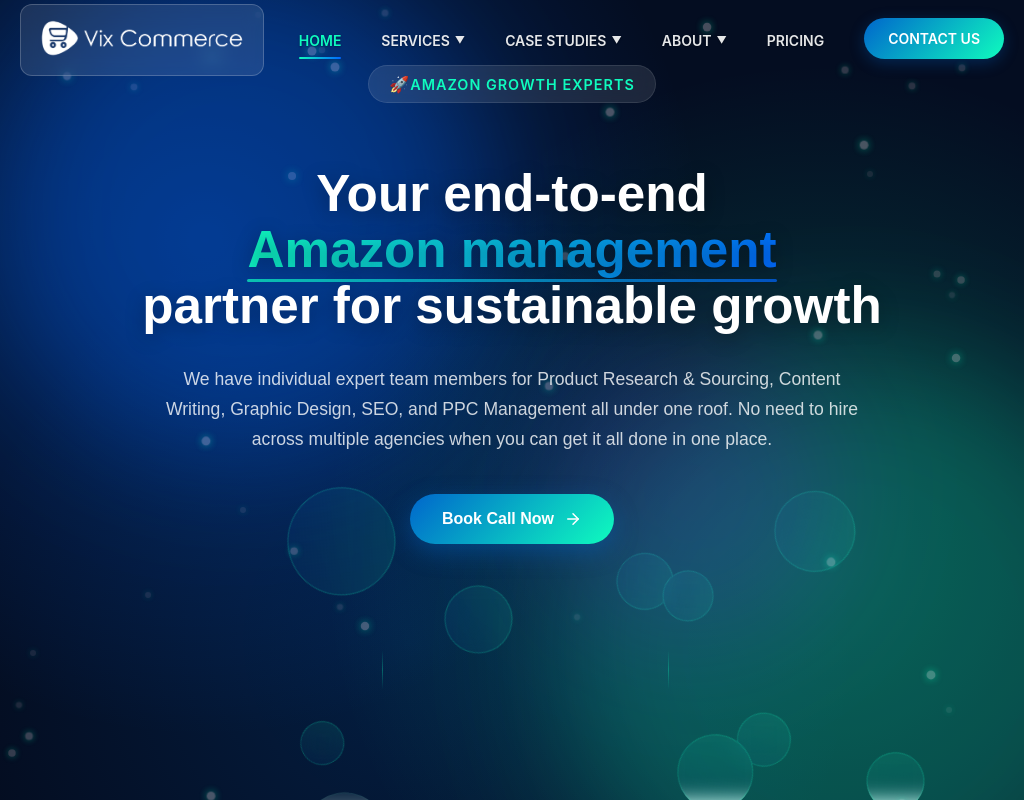
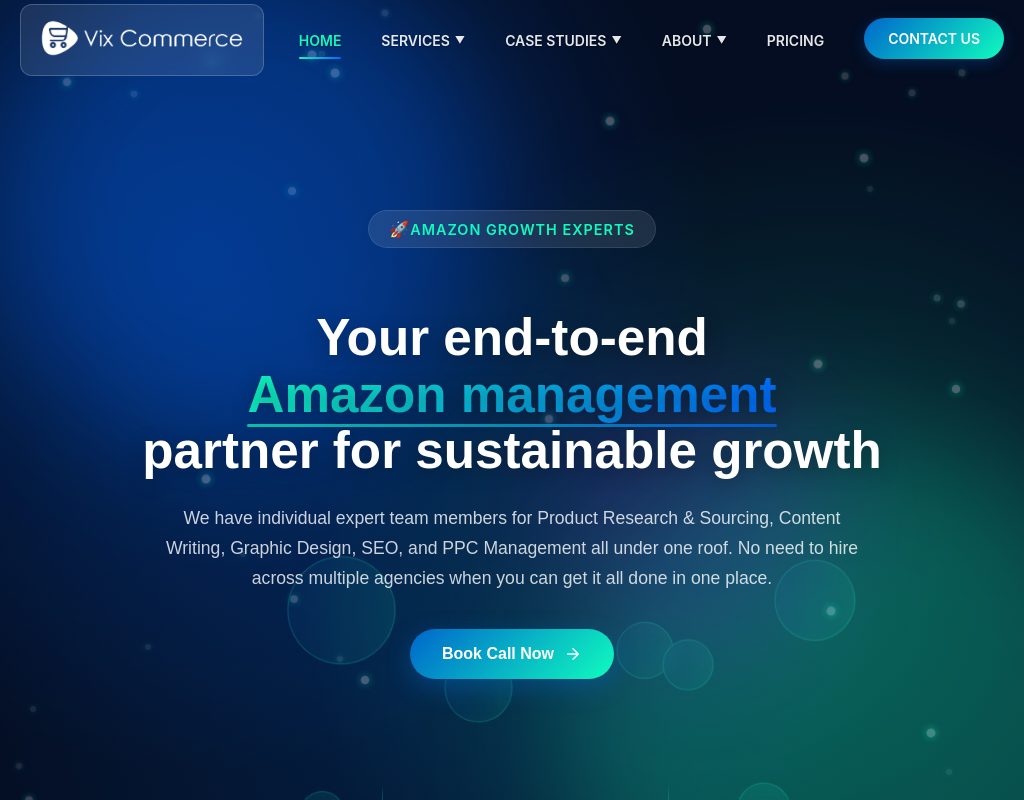
Before and after one commit to quratulain08/vixecommerce, a React (Create React App) app: page / in a window 1024 px wide. Shown: the top 800 px of the page. Built offline with nearby package versions, Linux system fonts and the light colour scheme.

Commit message:
GetStarted Laptop Rsponsiveness  fix

```diff
--- a/src/component/LandingPage/GetStarted/GetStarted.css
+++ b/src/component/LandingPage/GetStarted/GetStarted.css
@@ -458,3 +458,49 @@
     font-size: 1.8rem;
   }
 }
+
+/* Laptop Screen Adjustments */
+@media (min-width: 769px) and (max-width: 1440px) and (min-height: 600px) and (max-height: 900px) {
+  .hero-section {
+    padding-top: 120px;
+    min-height: calc(100vh - 80px);
+  }
+
+  .hero-content {
+    padding-top: 40px;
+  }
+
+  .hero-badge {
+    margin-bottom: 25px;
+    margin-top: 20px;
+  }
+
+  .hero-title {
+    font-size: 3.4rem;
+    margin-bottom: 25px;
+  }
+
+  .hero-description {
+    font-size: 1.1rem;
+    margin-bottom: 35px;
+  }
+
+  .hero-stats {
+    margin-top: 50px;
+  }
+}
+
+/* Additional adjustment for smaller laptop screens */
+@media (min-width: 769px) and (max-width: 1200px) and (min-height: 600px) and (max-height: 800px) {
+  .hero-section {
+    padding-top: 140px;
+  }
+
+  .hero-content {
+    padding-top: 50px;
+  }
+
+  .hero-title {
+    font-size: 3.2rem;
+  }
+}
```
